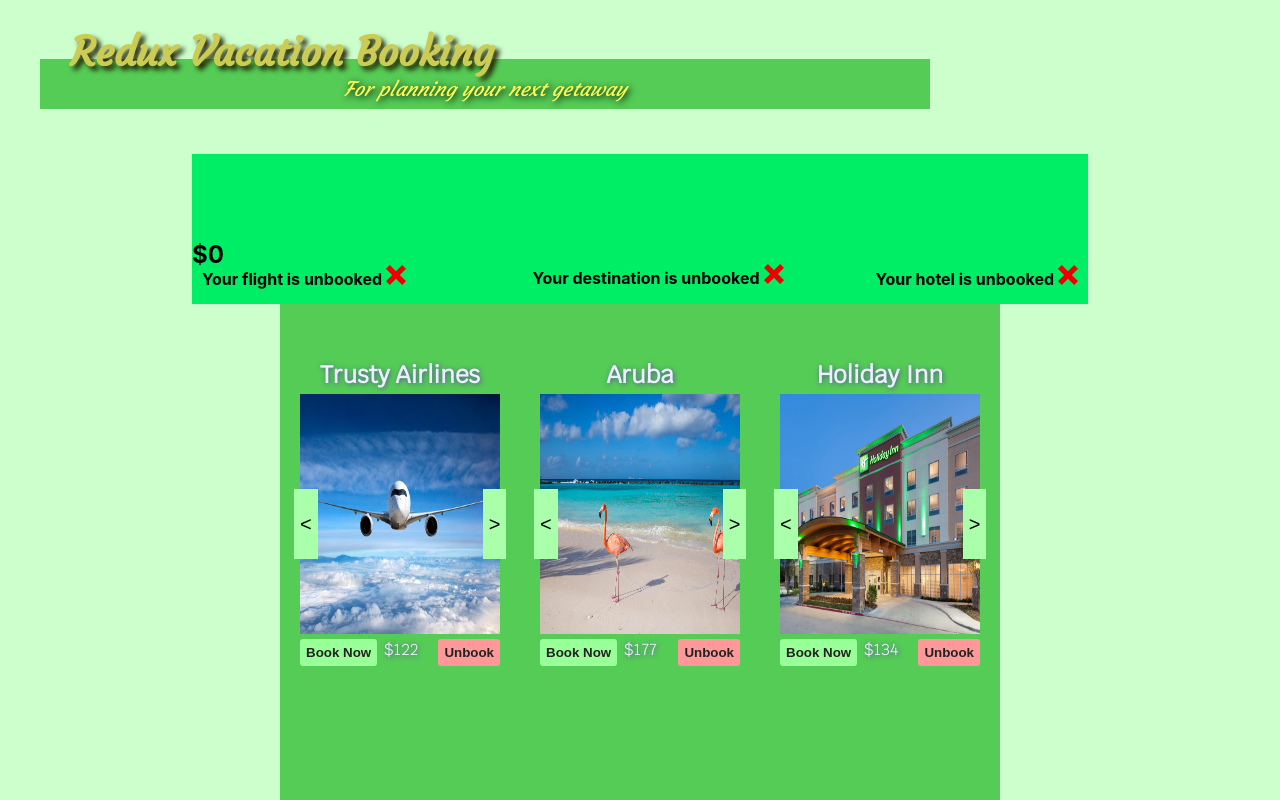
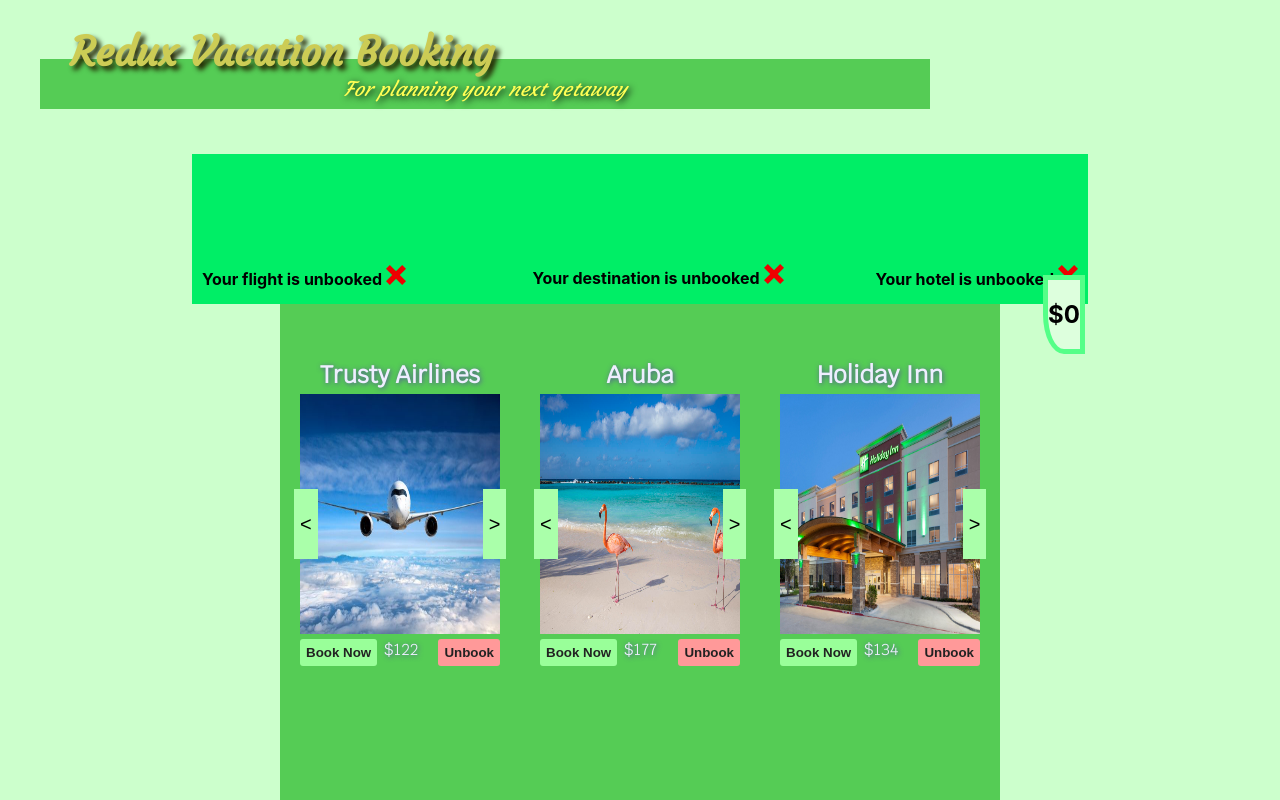
Before and after one commit to tiller1010/redux-vacation, a React (Create React App) app: page / in a window 1280 px wide. Shown: the top 800 px of the page. Built offline with nearby package versions, Linux system fonts and the light colour scheme.

Commit message:
working purchase and some styling

```diff
--- a/src/App.js
+++ b/src/App.js
@@ -127,7 +127,8 @@
           </div>
         </h4>
 
-        <h2 id='totalCost'>${this.props.flightCost+this.props.destinationCost+this.props.hotelCost}</h2>
+        <Purchase/>
+
       </div>
     )
   }
@@ -187,11 +188,27 @@
   }
 }
 
+class PurchaseButton extends Component{
+  purchaseNow(){
+    alert('Thank you, enjoy your stay!')
+  }
+
+  render(){
+    return(
+      <div className='Purchase'>
+        <h2 id='totalCost'>${this.props.flightCost+this.props.destinationCost+this.props.hotelCost}</h2>
+        {this.props.flightStatus===booked && this.props.destinationStatus===booked && this.props.hotelStatus===booked && <button onClick={this.purchaseNow}>Book your stay now!</button>}
+      </div>
+    )
+  }
+}
+
 const Booker = connect(mapStateToProps,mapDispatchToProps)(BookerButtons);
 const Display = connect(mapStateToProps)(DisplayStatus);
 const Fly = connect(mapStateToProps)(FlightOptions);
 const Vacation = connect(mapStateToProps)(DestinationOptions);
 const Stay = connect(mapStateToProps)(HotelOptions);
+const Purchase = connect(mapStateToProps)(PurchaseButton);
 
 const App=()=>{
   return(
--- a/src/vacationStyles.css
+++ b/src/vacationStyles.css
@@ -165,6 +165,16 @@
   margin-top: 100px;
 }
 
+.Purchase{
+  position: absolute;
+  right:3px;
+  bottom:-50px;
+  background: #dfd;
+  border: solid #5f8;
+  border-width: 5px;
+  border-radius: 0 0 0 50%;
+}
+
 @media only screen and (max-width:1120px){
   #DisplayStatus{
     width:90%;
```
